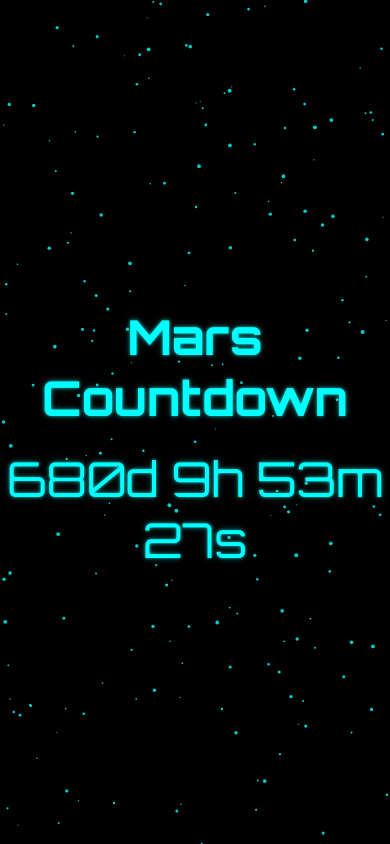
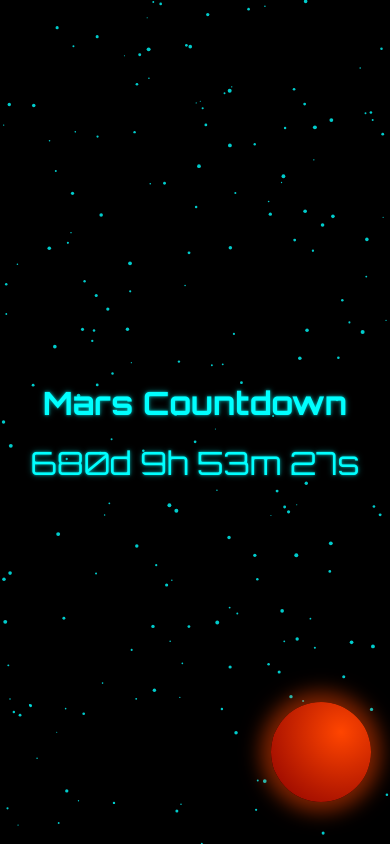
Before and after one commit to jenonearth/marscountdown, a plain HTML site: page index.html in a window 390 px wide. Drawn offline with Linux system fonts and the light colour scheme.

Commit message:
Update index.html

```diff
--- a/index.html
+++ b/index.html
@@ -42,7 +42,31 @@
       left: 0;
       width: 100%;
       height: 100%;
-      z-index: -1; /* Make sure it's behind the countdown content */
+      z-index: -2; /* Behind both Mars and content */
+    }
+
+    /* Glowing Mars-like planet */
+    .mars {
+      position: fixed;
+      bottom: 10%;
+      right: 10%;
+      width: 200px;
+      height: 200px;
+      background: radial-gradient(circle at 30% 30%, #ff4500, #8b0000);
+      border-radius: 50%;
+      box-shadow: 0 0 20px 10px rgba(255, 69, 0, 0.5);
+      z-index: -1; /* Behind content but above the starfield */
+      animation: rotateMars 20s linear infinite;
+    }
+
+    /* Optional: Mars rotation animation */
+    @keyframes rotateMars {
+      from {
+        transform: rotate(0deg);
+      }
+      to {
+        transform: rotate(360deg);
+      }
     }
 
     h1 {
@@ -57,11 +81,49 @@
       text-align: center;
       text-shadow: 0 0 3px rgba(0, 255, 255, 0.6), 0 0 6px rgba(0, 255, 255, 0.4); /* Reduced glow */
     }
+
+    /* Responsive adjustments */
+    @media (max-width: 768px) {
+      .mars {
+        width: 150px;
+        height: 150px;
+        bottom: 5%;
+        right: 5%;
+      }
+
+      h1 {
+        font-size: 2.5rem;
+      }
+
+      #countdown {
+        font-size: 2.5rem;
+      }
+    }
+
+    @media (max-width: 480px) {
+      .mars {
+        width: 100px;
+        height: 100px;
+        bottom: 5%;
+        right: 5%;
+      }
+
+      h1 {
+        font-size: 2rem;
+      }
+
+      #countdown {
+        font-size: 2rem;
+      }
+    }
   </style>
 </head>
 <body>
   <!-- Starfield Canvas -->
   <canvas id="starfield"></canvas>
+
+  <!-- Glowing Mars-like Planet -->
+  <div class="mars"></div>
 
   <!-- Main Content -->
   <h1>Mars Countdown</h1>
```
